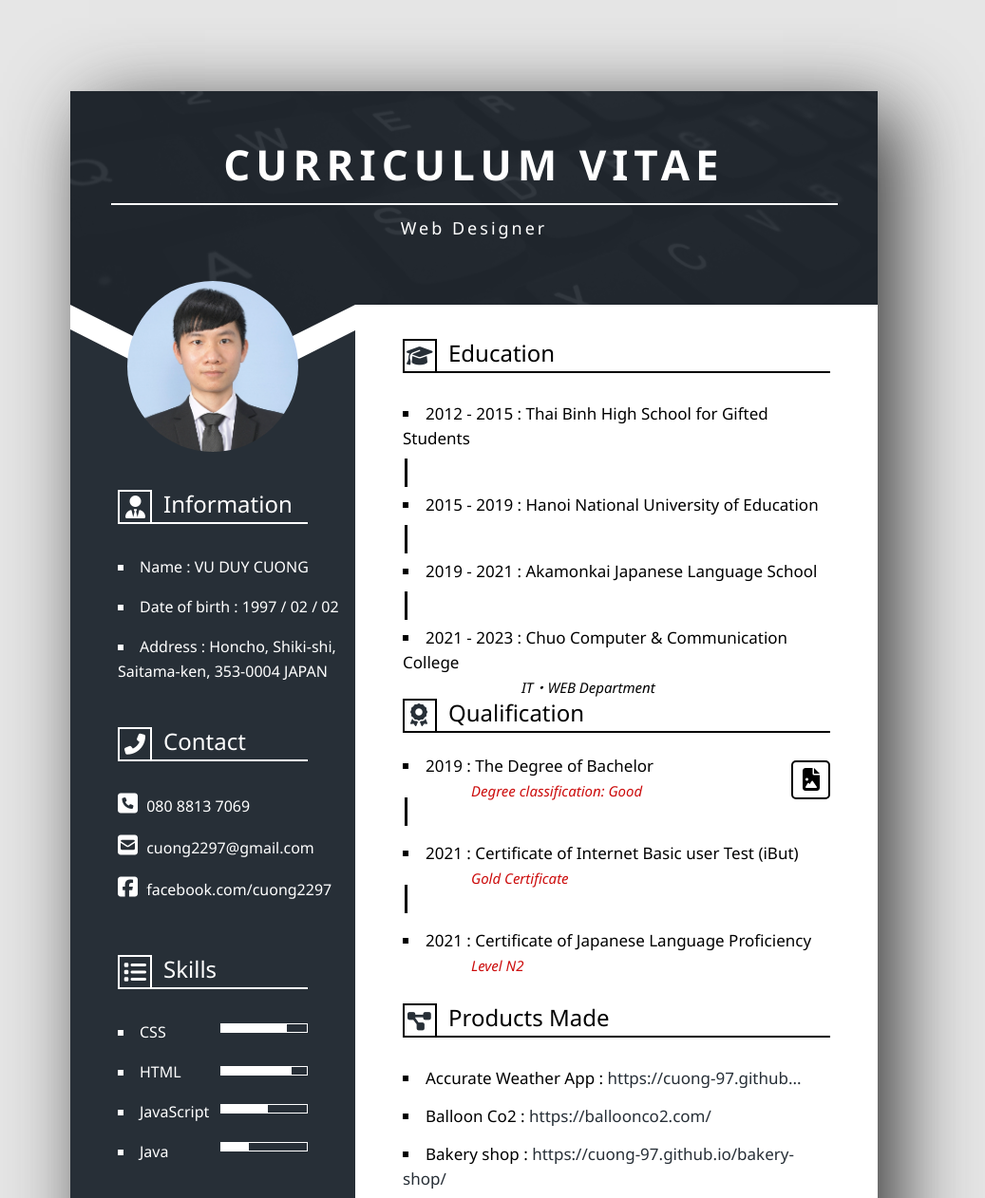
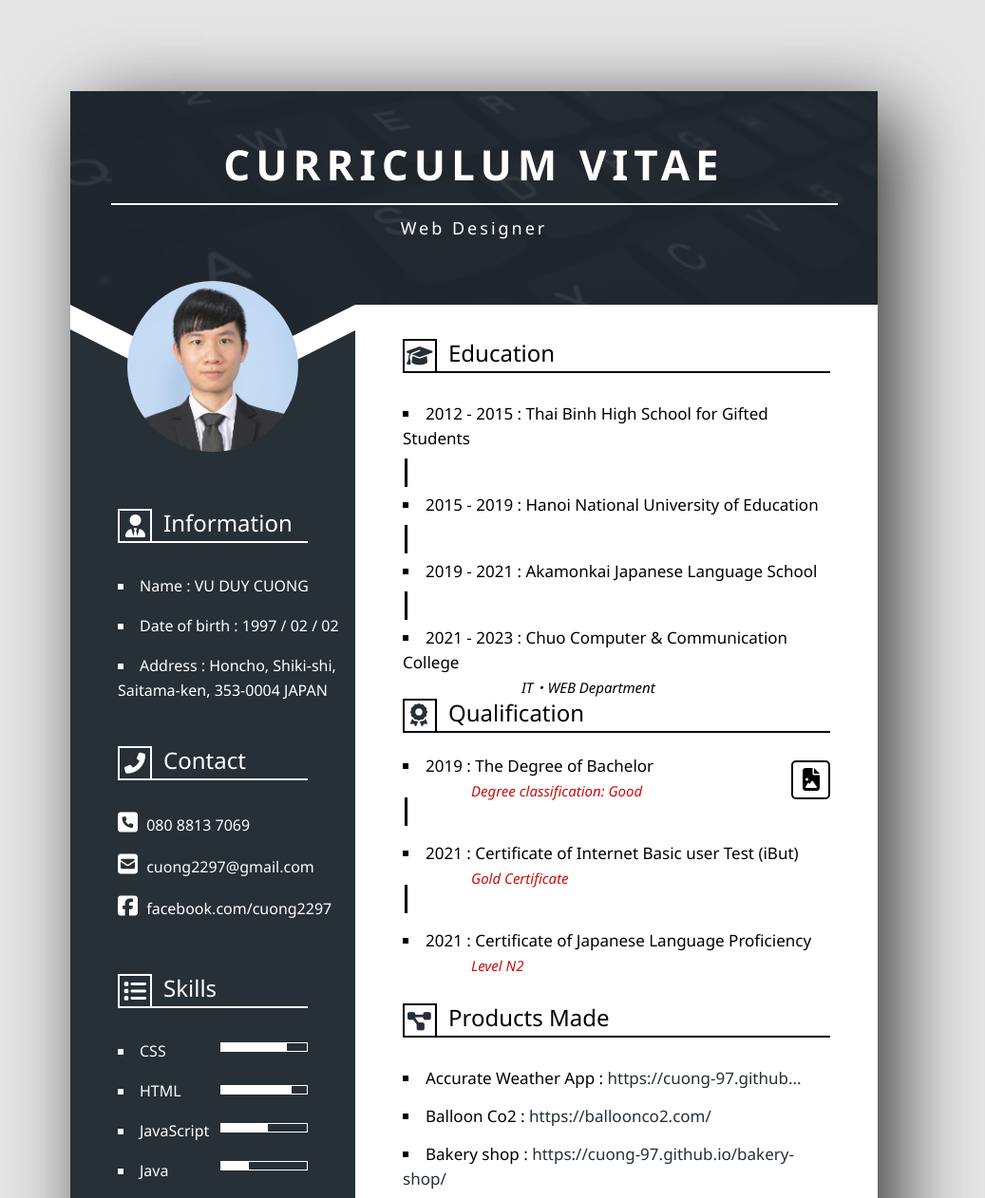
Before and after one commit to Cuong-97/CV, a plain HTML site: page index.html in a window 1280 px wide. Shown: the top 1262 px of the page at 95% size, without its empty margins (141-1178 px from the left). Drawn offline with Linux system fonts and the light colour scheme.

Commit message:
up_top_nav

```diff
--- a/style.css
+++ b/style.css
@@ -127,7 +127,7 @@ body{
     width: 200px;
     height: 36px;
     left: 50px;
-    top: 120px;
+    top: 140px;
     color: #fff;
     border-bottom: 2px solid #fff;
 }
@@ -161,7 +161,7 @@ body{
     width: 200px;
     height: 36px;
     left: 50px;
-    top: 370px;
+    top: 390px;
     color: #fff;
     border-bottom: 2px solid #fff;
 }
@@ -207,7 +207,7 @@ body{
     width: 200px;
     height: 36px;
     left: 50px;
-    top: 610px;
+    top: 630px;
     color: #fff;
     border-bottom: 2px solid #fff;
 }
```
